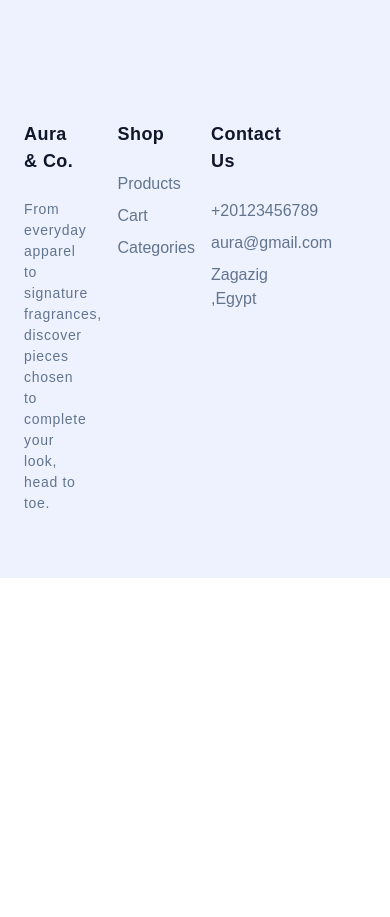
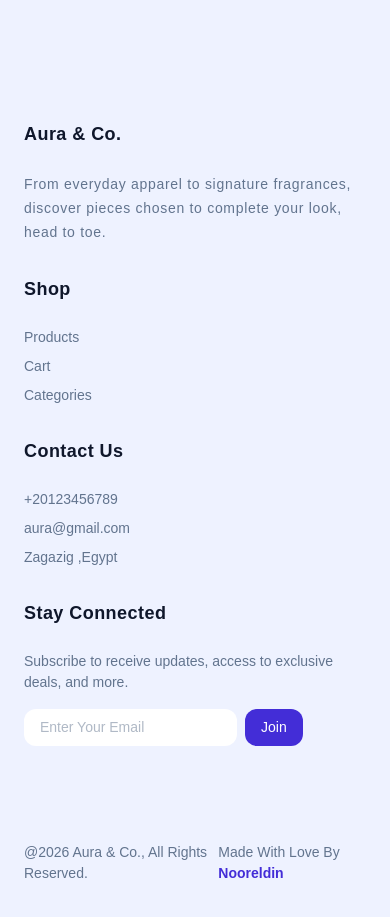
Before and after one commit to neldin123/E-Commerce, a React (Vite) app: page / in a window 390 px wide. Shown: the part 4880-5797 px from the top of the page. Before the commit the page ends 5458 px from the top, so only its background shows below. Built offline with nearby package versions, Linux system fonts and the light colour scheme; no server answers; the database is empty.

Commit message:
Improve storefront navigation and footer
Link the categories section to all products, add a responsive footer with a subscription form and copyright details, and remove the search input's focus outline.

```diff
--- a/src/components/Categories/Categories.jsx
+++ b/src/components/Categories/Categories.jsx
@@ -29,7 +29,10 @@ const Categories = () => {
           </span>
           <div className="flex items-end justify-between mb-12 max-md:flex-col max-md:items-start max-md:gap-6">
             <h2 className="text-4xl leading-10 font-semibold">Categories</h2>
-            <Link className="flex gap-1.5 items-center hover:text-indigo-600 group transition-all duration-300">
+            <Link
+              className="flex gap-1.5 items-center hover:text-indigo-600 group transition-all duration-300"
+              to={"/products"}
+            >
               <span>View All Products</span>
               <FaArrowRight className="group-hover:translate-x-1 transition-all duration-300" />
             </Link>
--- a/src/layout/Footer.jsx
+++ b/src/layout/Footer.jsx
@@ -4,12 +4,12 @@ const Footer = () => {
   return (
     <footer className="w-full py-16 bg-indigo-50 dark:bg-slate-950 transition-all duration-300 dark:text-slate-50 text-slate-900">
       <div className="max-w-7xl mx-auto container px-5 lg:px-16 max-md:px-6">
-        <div className="grid grid-cols-4 gap-8">
+        <div className="grid grid-cols-4 gap-8 text-[14px] max-lg:grid-cols-2 max-md:grid-cols-1">
           <div>
             <h3 className="text-[18px] font-semibold tracking-wide mb-6">
               Aura & Co.
             </h3>
-            <p className="text-[14px] text-slate-500 tracking-wider">
+            <p className="text-slate-500 tracking-wider leading-6">
               From everyday apparel to signature fragrances, discover pieces
               chosen to complete your look, head to toe.
             </p>
@@ -61,7 +61,31 @@ const Footer = () => {
               </li>
             </ul>
           </div>
-          <div></div>
+          <div>
+            <h3 className="text-[18px] font-semibold tracking-wide mb-6">
+              Stay Connected
+            </h3>
+            <p className="text-slate-500 mb-4">
+              Subscribe to receive updates, access to exclusive deals, and more.
+            </p>
+            <div className="flex gap-2">
+              <input
+                type="text"
+                className="bg-white py-2 px-4 rounded-xl text-slate-500 dark:text-slate-50 dark:bg-slate-700 focus:outline-0"
+                placeholder="Enter Your Email"
+              />
+              <button className="py-2 px-4 text-white bg-indigo-700 transition-all duration-300 hover:bg-indigo-600 rounded-xl cursor-pointer">
+                Join
+              </button>
+            </div>
+          </div>
+        </div>
+        <div className="flex justify-between pt-12 mt-12 text-[14px] text-slate-500 dark:text-slate-300 capitalize">
+          <span>@2026 Aura & co., All Rights reserved.</span>
+          <span>
+            made with love by{" "}
+            <span className="text-indigo-700 font-semibold">Nooreldin</span>
+          </span>
         </div>
       </div>
     </footer>
--- a/src/layout/Header.jsx
+++ b/src/layout/Header.jsx
@@ -62,7 +62,7 @@ const Header = ({ isDark, toggleTheme }) => {
               <GoSearch className="absolute top-1/2 -translate-y-1/2 left-2 size-5 text-gray-400 dark:text-slate-400 z-10 pointer-events-none" />
               <input
                 type="text"
-                className="bg-indigo-100/50 dark:bg-slate-800 rounded-xl px-5 py-1 pl-10 caret-indigo-700 dark:caret-indigo-400 focus:outline-indigo-700 dark:focus:outline-indigo-400 text-lg w-100 dark:text-slate-200 dark:placeholder:text-slate-400 dark:border dark:border-slate-700"
+                className="bg-indigo-100/50 dark:bg-slate-800 rounded-xl px-5 py-1 pl-10 caret-indigo-700 dark:caret-indigo-400  outline-0 text-lg w-100 dark:text-slate-200 dark:placeholder:text-slate-400 dark:border dark:border-slate-700"
                 placeholder="Search Products..."
                 name="Search"
               />
```
